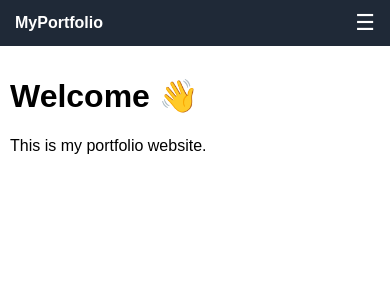
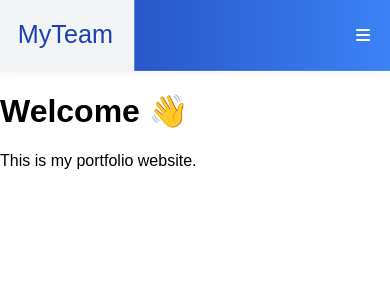
Before and after one commit to myomyintaung123/test-project, a Django app: page / in a window 390 px wide. Shown: the top 300 px of the page. Run offline with Django 5.2, Linux system fonts and the light colour scheme.

Commit message:
Update CSS responsiveness

```diff
--- a/test_app/static/test_app/css/style.css
+++ b/test_app/static/test_app/css/style.css
@@ -4,115 +4,135 @@
     font-family: Arial, sans-serif;
 }
 
-/* Navbar */
+
+/* =========================
+   Navbar Styles
+========================= */
 .navbar {
+    /* background-color: #1E40AF; */
+    background: linear-gradient(90deg, #1E40AF 0%, #3b82f6 100%);
+    border-bottom: 1px solid rgba(255, 255, 255, 0.1);
+    box-shadow: 0 2px 10px rgba(0, 0, 0, 0.05);
+    position: sticky;
+    top: 0;
+    z-index: 1000;
+}
+
+.nav-wrapper {
     display: flex;
-    justify-content: space-between;
     align-items: center;
-    background: #1f2937;
-    padding: 15px 20px;
+    height: 70px;
+}
+
+.main-nav {
+    width: 100%;
+    display: flex;
+    list-style: none;
+    margin: 0;
+    padding: 0;
+    align-items: center;
+}
+
+.main-nav li {
+    height: 100%;
+}
+
+.main-nav a {
+    text-decoration: none;
     color: white;
+    font-weight: 500;
+    padding: 0 20px;
+    height: 70px;
+    display: flex;
+    align-items: center;
+    transition: all 0.3s ease;
+}
+
+.main-nav a:hover {
+    background-color: #f3f4f6;
+    color: #1E40AF;
+}
+
+/* Push navigation to the right, keep logo left */
+.logo-item {
+    margin-right: auto;
 }
 
 .logo {
-    font-size: 20px;
-    font-weight: bold;
+    font-size: 1.5rem;
+    font-weight: 700;
+    color: #ffffff !important;
+    text-decoration: none;
+    transition: transform 0.3s ease;
 }
 
-.nav-links {
-    list-style: none;
-    display: flex;
-    gap: 20px;
+.logo:hover {
+    transform: scale(1.05);
+    color: #1e40af !important; /* Darker blue on hover */
 }
 
-.nav-links li a {
-    color: white;
-    text-decoration: none;
+/* =========================
+   Sidebar (Mobile)
+========================= */
+.sidebar {
+    position: fixed;
+    top: 0;
+    right: 0;
+    height: 100vh;
+    width: 260px;
+    z-index: 1001;
+    background-color: rgba(255, 255, 255, 0.9);
+    backdrop-filter: blur(12px);
+    box-shadow: -5px 0 15px rgba(0,0,0,0.1);
+    display: none; /* Controlled by JS */
+    flex-direction: column;
+    list-style: none;
+    padding: 0;
+    margin: 0;
 }
 
-.menu-toggle {
+.sidebar li {
+    width: 100%;
+}
+
+.sidebar a {
+    width: 100%;
+    padding: 20px 30px;
+    text-decoration: none;
+    color: #1f2937;
+    display: flex;
+    align-items: center;
+    gap: 15px;
+    border-bottom: 1px solid rgba(0,0,0,0.05);
+}
+
+.sidebar a i {
+    width: 20px;
+}
+
+/* Hide menu button on desktop */
+.menu-button {
     display: none;
-    font-size: 24px;
-    cursor: pointer;
 }
 
 
-/* Mobile */
+
+
+/* =========================
+   Responsive Media Queries
+========================= */
 @media (max-width: 768px) {
-    .nav-links {
-        position: absolute;
-        top: 60px;
-        right: 0;
-        width: 100%;
-        background: #1f2937;
-        flex-direction: column;
-        align-items: center;
-        justify-content: center;
-        width: 200px;
+    .hideOnMobile {
         display: none;
-        padding: 20px 0;
     }
 
-    .nav-links.active {
-        display: flex;
-    }
-
-    .nav-links li {
-        margin: 10px 0;
-        width: 100%;
-        text-align: center;
-    }
-
-    .nav-links li a {
-        font-size: 18px;
-        width: 100%;
-        display: block;
-        padding: 10px 0;
-        text-align: center;
-    }
-
-    .menu-toggle {
+    .menu-button {
         display: block;
     }
 }
 
-/* Content */
-.container {
-    padding: 20px;
-}
-
-
-
-/* Extra Small Mobile */
-@media (max-width: 480px) {
-    .navbar {
-        padding: 10px 15px;
-    }
-
-    .logo {
-        font-size: 16px;
-    }
-
-    .nav-links {
+@media (max-width: 400px) {
+    .sidebar {
         width: 100%;
-        right: 0;
-        top: 55px;
-        padding: 15px;
-    }
-
-    .nav-links li {
-        margin-bottom: 10px;
-    }
-
-    .nav-links li a {
-        font-size: 14px;
-    }
-
-    .menu-toggle {
-        font-size: 22px;
-    }
-
-    .container {
-        padding: 10px;
     }
 }
--- a/test_app/templates/test_app/base.html
+++ b/test_app/templates/test_app/base.html
@@ -1,38 +1,65 @@
 {% load static %}
 <!DOCTYPE html>
-<html>
+<html lang="en">
 <head>
     <meta charset="UTF-8">
     <meta name="viewport" content="width=device-width, initial-scale=1.0">
-    <title>Portfolio</title>
+    <link href="https://fonts.googleapis.com/css2?family=Roboto:wght@400;700&display=swap" rel="stylesheet">
+    <link rel="stylesheet" href="https://cdnjs.cloudflare.com/ajax/libs/font-awesome/6.4.0/css/all.min.css">
     <link rel="stylesheet" href="{% static 'test_app/css/style.css' %}">
+    <title>{% block title %}My Team{% endblock %}</title>
 </head>
 <body>
 
-<nav class="navbar">
-    <div class="logo">MyPortfolio</div>
+    <nav class="navbar">
+        <div class="page-container nav-wrapper">
+            <ul class="sidebar">
+                <li onclick="hideSidebar()"><a href="#"><i class="fa-solid fa-xmark"></i> Close</a></li>
+                <li><a href="{% url 'home' %}"><i class="fa-solid fa-house"></i> Home</a></li>
+                <li><a href="{% url 'about' %}"><i class="fa-solid fa-circle-info"></i> About</a></li>
+                <li><a href="{% url 'projects' %}"><i class="fa-solid fa-code"></i> Projects</a></li>
+                <li><a href="{% url 'contact' %}"><i class="fa-solid fa-phone"></i> Contact</a></li>
+            </ul>
 
-    <div class="menu-toggle" onclick="toggleMenu()">
-        ☰
+            <ul class="main-nav">
+                <li class="logo-item"><a href="{% url 'home' %}" class="logo">MyTeam</a></li>
+
+                <li class="hideOnMobile"><a href="{% url 'home' %}">Home</a></li>
+                <li class="hideOnMobile"><a href="{% url 'about' %}">About</a></li>
+                <li class="hideOnMobile"><a href="{% url 'projects' %}">Projects</a></li>
+                <li class="hideOnMobile"><a href="{% url 'contact' %}">Contact</a></li>
+
+                <li class="menu-button" onclick="showSidebar()">
+                    <a href="#"><i class="fa-solid fa-bars"></i></a>
+                </li>
+            </ul>
+        </div>
+    </nav>
+
+    <div class="page-container content-area">
+        {% block content %}{% endblock %}
     </div>
 
-    <ul class="nav-links" id="navLinks">
-        <li><a href="{% url 'home' %}">Home</a></li>
-        <li><a href="{% url 'about' %}">About</a></li>
-        <li><a href="{% url 'projects' %}">Projects</a></li>
-        <li><a href="{% url 'contact' %}">Contact</a></li>
-    </ul>
-</nav>
+    <script>
+        const sidebar = document.querySelector('.sidebar');
 
-<div class="container">
-    {% block content %}{% endblock %}
-</div>
+        function showSidebar() {
+            sidebar.style.display = 'flex';
+        }
 
-<script>
-function toggleMenu() {
-    document.getElementById("navLinks").classList.toggle("active");
-}
-</script>
+        function hideSidebar() {
+            sidebar.style.display = 'none';
+        }
 
+        // Close when clicking outside
+        document.addEventListener('click', (event) => {
+            const menuBtn = document.querySelector('.menu-button');
+            if (sidebar.style.display === 'flex') {
+                if (!sidebar.contains(event.target) && !menuBtn.contains(event.target)) {
+                    hideSidebar();
+                }
+            }
+        });
+    </script>
 </body>
 </html>
```
Also changed, not shown: 1 other file.
